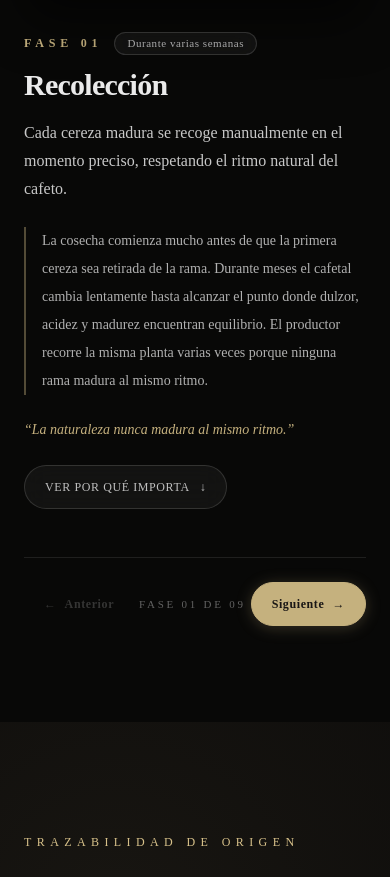
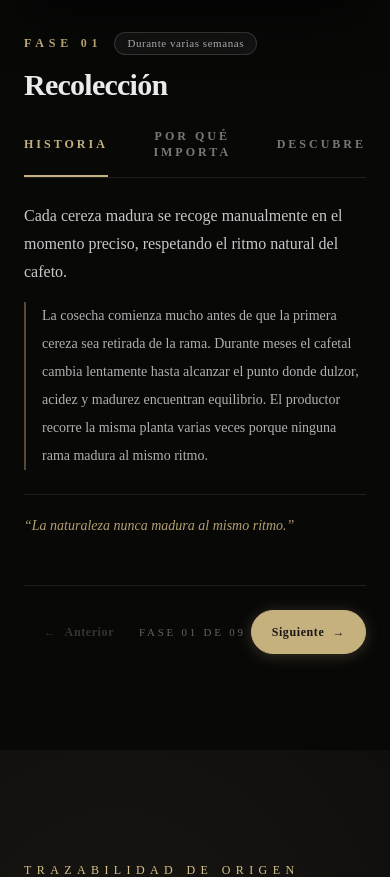
Before and after one commit to LineAge-ttoo/alto-paramo, a Next.js app: page / in a window 390 px wide. Shown: the part 7700-8577 px from the top of the page. Built offline with nearby package versions, Linux system fonts and the light colour scheme.

Commit message:
feat(journey): add interactive editorial process panel

```diff
--- a/components/sections/journey/JourneyViewport.tsx
+++ b/components/sections/journey/JourneyViewport.tsx
@@ -6,10 +6,12 @@ import { motion, AnimatePresence } from "framer-motion";
 import { useJourneyStore } from "./journeyStore";
 import { steps } from "./data";
 
+type JourneyTab = "story" | "importance" | "discovery";
+
 export default function JourneyViewport() {
     const active = useJourneyStore((state) => state.active);
     const setActive = useJourneyStore((state) => state.setActive);
-    const [expanded, setExpanded] = useState(false);
+    const [currentTab, setCurrentTab] = useState<JourneyTab>("story");
 
     const activeStep = steps[active] || steps[0];
     const total = steps.length;
@@ -17,20 +19,20 @@ export default function JourneyViewport() {
     const handlePrev = () => {
         if (active > 0) {
             setActive(active - 1);
-            setExpanded(false);
+            setCurrentTab("story");
         }
     };
 
     const handleNext = () => {
         if (active < total - 1) {
             setActive(active + 1);
-            setExpanded(false);
+            setCurrentTab("story");
         }
     };
 
     const handleSelectStep = (index: number) => {
         setActive(index);
-        setExpanded(false);
+        setCurrentTab("story");
     };
 
     return (
@@ -58,7 +60,7 @@ export default function JourneyViewport() {
                 </div>
             </div>
 
-            {/* Horizontal Step Selector Strip */}
+            {/* Horizontal Step Selector Strip (01 - 09) */}
             <div className="mt-8 overflow-x-auto pb-4 pt-2">
                 <nav
                     aria-label="Selector de fases del proceso"
@@ -71,6 +73,7 @@ export default function JourneyViewport() {
                                 key={step.id}
                                 type="button"
                                 onClick={() => handleSelectStep(index)}
+                                aria-label={`Fase ${step.number}: ${step.title}`}
                                 className={`
                                     group relative flex min-h-[44px] items-center gap-2.5 rounded-full px-4 py-2 text-xs font-semibold tracking-wider transition-all duration-300
                                     ${
@@ -92,7 +95,7 @@ export default function JourneyViewport() {
                 </nav>
             </div>
 
-            {/* Interactive Station Body Stage */}
+            {/* Interactive Observation Stage */}
             <div className="mt-8 grid items-start gap-8 lg:grid-cols-12 lg:gap-12">
                 {/* Active Photograph Column (55-60% width) */}
                 <div className="lg:col-span-7">
@@ -143,7 +146,7 @@ export default function JourneyViewport() {
                     </div>
                 </div>
 
-                {/* Editorial Content Column (40-45% width) */}
+                {/* Editorial Content Column (40-45% width) with Interactive Observation Tabs */}
                 <div className="lg:col-span-5">
                     <AnimatePresence mode="wait">
                         <motion.div
@@ -154,7 +157,7 @@ export default function JourneyViewport() {
                             transition={{ duration: 0.35, ease: "easeOut" }}
                             className="flex flex-col justify-between space-y-6"
                         >
-                            {/* Meta & Title */}
+                            {/* Meta & Phase Title */}
                             <div>
                                 <div className="flex flex-wrap items-center gap-3">
                                     <span className="text-xs font-semibold tracking-[0.40em] text-[#D7C18A]">
@@ -170,79 +173,163 @@ export default function JourneyViewport() {
                                 <h3 className="mt-3 text-3xl font-black tracking-tight text-white sm:text-4xl lg:text-5xl">
                                     {activeStep.title}
                                 </h3>
+                            </div>
 
-                                <p className="mt-4 text-base leading-7 text-white/85 sm:text-lg sm:leading-8">
+                            {/* Observation Tabs Navigation */}
+                            <div
+                                role="tablist"
+                                aria-label="Controles de información del proceso"
+                                className="flex items-center gap-6 border-b border-white/10 pb-3"
+                            >
+                                <button
+                                    type="button"
+                                    role="tab"
+                                    id="journey-tab-story"
+                                    aria-selected={currentTab === "story"}
+                                    aria-controls="journey-tabpanel-story"
+                                    onClick={() => setCurrentTab("story")}
+                                    className={`relative min-h-[38px] pb-1 text-xs font-semibold uppercase tracking-[0.25em] transition-colors ${
+                                        currentTab === "story"
+                                            ? "text-[#D7C18A]"
+                                            : "text-white/50 hover:text-white/80"
+                                    }`}
+                                >
+                                    Historia
+                                    {currentTab === "story" && (
+                                        <motion.div
+                                            layoutId="journeyActiveTabIndicator"
+                                            className="absolute -bottom-3 left-0 right-0 h-[2px] bg-[#D7C18A]"
+                                            transition={{ duration: 0.25, ease: "easeOut" }}
+                                        />
+                                    )}
+                                </button>
+
+                                <button
+                                    type="button"
+                                    role="tab"
+                                    id="journey-tab-importance"
+                                    aria-selected={currentTab === "importance"}
+                                    aria-controls="journey-tabpanel-importance"
+                                    onClick={() => setCurrentTab("importance")}
+                                    className={`relative min-h-[38px] pb-1 text-xs font-semibold uppercase tracking-[0.25em] transition-colors ${
+                                        currentTab === "importance"
+                                            ? "text-[#D7C18A]"
+                                            : "text-white/50 hover:text-white/80"
+                                    }`}
+                                >
+                                    Por qué importa
+                                    {currentTab === "importance" && (
+                                        <motion.div
+                                            layoutId="journeyActiveTabIndicator"
+                                            className="absolute -bottom-3 left-0 right-0 h-[2px] bg-[#D7C18A]"
+                                            transition={{ duration: 0.25, ease: "easeOut" }}
+                                        />
+                                    )}
+                                </button>
+
+                                <button
+                                    type="button"
+                                    role="tab"
+                                    id="journey-tab-discovery"
+                                    aria-selected={currentTab === "discovery"}
+                                    aria-controls="journey-tabpanel-discovery"
+                                    onClick={() => setCurrentTab("discovery")}
+                                    className={`relative min-h-[38px] pb-1 text-xs font-semibold uppercase tracking-[0.25em] transition-colors ${
+                                        currentTab === "discovery"
+                                            ? "text-[#D7C18A]"
+                                            : "text-white/50 hover:text-white/80"
+                                    }`}
+                                >
+                                    Descubre
+                                    {currentTab === "discovery" && (
+                                        <motion.div
+                                            layoutId="journeyActiveTabIndicator"
+                                            className="absolute -bottom-3 left-0 right-0 h-[2px] bg-[#D7C18A]"
+                                            transition={{ duration: 0.25, ease: "easeOut" }}
+                                        />
+                                    )}
+                                </button>
+                            </div>
+
+                            {/* Active Tab Panel Stage */}
+                            <div className="min-h-[170px] sm:min-h-[190px]">
+                                <AnimatePresence mode="wait">
+                                    {currentTab === "story" && (
+                                        <motion.div
+                                            key={`story-${activeStep.id}`}
+                                            id="journey-tabpanel-story"
+                                            role="tabpanel"
+                                            aria-labelledby="journey-tab-story"
+                                            initial={{ opacity: 0, y: 6 }}
+                                            animate={{ opacity: 1, y: 0 }}
+                                            exit={{ opacity: 0, y: -6 }}
+                                            transition={{ duration: 0.28, ease: "easeOut" }}
+                                            className="space-y-4"
+                                        >
+                                            <p className="text-base leading-7 text-white/85 sm:text-lg sm:leading-8">
                                                 {activeStep.description}
                                             </p>
-                            </div>
 
-                            {/* Deep Story Narrative */}
                                             <div className="border-l-2 border-[#D7C18A]/40 pl-4 text-sm leading-7 text-white/75 sm:text-base sm:leading-8">
                                                 <p>{activeStep.story}</p>
                                             </div>
+                                        </motion.div>
+                                    )}
 
-                            {/* Reflection Quote */}
-                            <p className="text-sm italic leading-relaxed text-[#D7C18A] sm:text-base">
-                                “{activeStep.reflection}”
+                                    {currentTab === "importance" && (
+                                        <motion.div
+                                            key={`importance-${activeStep.id}`}
+                                            id="journey-tabpanel-importance"
+                                            role="tabpanel"
+                                            aria-labelledby="journey-tab-importance"
+                                            initial={{ opacity: 0, y: 6 }}
+                                            animate={{ opacity: 1, y: 0 }}
+                                            exit={{ opacity: 0, y: -6 }}
+                                            transition={{ duration: 0.28, ease: "easeOut" }}
+                                            className="rounded-2xl border border-white/10 bg-white/[0.02] p-5 sm:p-6"
+                                        >
+                                            <p className="text-[11px] font-medium uppercase tracking-[0.25em] text-[#D7C18A]">
+                                                Criterio de Calidad
                                             </p>
-
-                            {/* Expandable Key Discoveries Accordion */}
-                            <div>
-                                <button
-                                    type="button"
-                                    onClick={() => setExpanded(!expanded)}
-                                    className="inline-flex min-h-[44px] items-center gap-2.5 rounded-full border border-white/15 bg-white/5 px-5 py-2 text-xs font-medium uppercase tracking-wider text-white/80 backdrop-blur-md transition-all duration-300 hover:border-[#D7C18A]/50 hover:bg-white/10 hover:text-white"
-                                >
-                                    <span>{expanded ? "Ocultar detalles" : "Ver por qué importa"}</span>
-                                    <span
-                                        className={`transition-transform duration-300 ${
-                                            expanded ? "rotate-180" : ""
-                                        }`}
-                                    >
-                                        ↓
-                                    </span>
-                                </button>
-
-                                <AnimatePresence>
-                                    {expanded && (
-                                        <motion.div
-                                            initial={{ opacity: 0, height: 0 }}
-                                            animate={{ opacity: 1, height: "auto" }}
-                                            exit={{ opacity: 0, height: 0 }}
-                                            transition={{ duration: 0.35, ease: "easeInOut" }}
-                                            className="overflow-hidden"
-                                        >
-                                            <div className="mt-4 space-y-4 rounded-2xl border border-white/10 bg-black/40 p-5 backdrop-blur-xl">
-                                                <div className="space-y-1">
-                                                    <p className="text-[10px] font-semibold uppercase tracking-[0.3em] text-[#D7C18A]">
-                                                        ¿Por qué importa?
-                                                    </p>
-                                                    <p className="text-xs sm:text-sm leading-6 text-white/80">
+                                            <p className="mt-3 text-base leading-7 text-white/85 sm:text-lg sm:leading-8">
                                                 {activeStep.importance}
                                             </p>
-                                                </div>
+                                        </motion.div>
+                                    )}
 
+                                    {currentTab === "discovery" && (
+                                        <motion.div
+                                            key={`discovery-${activeStep.id}`}
+                                            id="journey-tabpanel-discovery"
+                                            role="tabpanel"
+                                            aria-labelledby="journey-tab-discovery"
+                                            initial={{ opacity: 0, y: 6 }}
+                                            animate={{ opacity: 1, y: 0 }}
+                                            exit={{ opacity: 0, y: -6 }}
+                                            transition={{ duration: 0.28, ease: "easeOut" }}
+                                            className="space-y-5"
+                                        >
                                             {activeStep.curiosity && (
-                                                    <div className="space-y-1">
-                                                        <p className="text-[10px] font-semibold uppercase tracking-[0.3em] text-[#D7C18A]">
-                                                            Detalle territorial
+                                                <div className="rounded-2xl border border-white/10 bg-white/[0.02] p-5">
+                                                    <p className="text-[11px] font-medium uppercase tracking-[0.25em] text-[#D7C18A]">
+                                                        Detalle Territorial
                                                     </p>
-                                                        <p className="text-xs sm:text-sm leading-6 text-white/80">
+                                                    <p className="mt-2 text-sm sm:text-base leading-7 text-white/80">
                                                         {activeStep.curiosity}
                                                     </p>
                                                 </div>
                                             )}
 
                                             {activeStep.discoveries && activeStep.discoveries.length > 0 && (
-                                                    <div className="space-y-1 pt-1">
-                                                        <p className="text-[10px] font-semibold uppercase tracking-[0.3em] text-[#D7C18A]">
-                                                            Claves del proceso
+                                                <div className="pt-1">
+                                                    <p className="text-[10px] font-semibold uppercase tracking-[0.3em] text-white/50">
+                                                        Claves del Proceso
                                                     </p>
-                                                        <div className="flex flex-wrap gap-1.5 pt-1">
+                                                    <div className="mt-2.5 flex flex-wrap gap-2">
                                                         {activeStep.discoveries.map((disc) => (
                                                             <span
                                                                 key={disc}
-                                                                    className="rounded-full border border-white/10 bg-white/5 px-2.5 py-0.5 text-[11px] text-white/70"
+                                                                className="rounded-full border border-white/10 bg-white/[0.03] px-3.5 py-1 text-xs font-medium text-white/75"
                                                             >
                                                                 {disc}
                                                             </span>
@@ -250,10 +337,16 @@ export default function JourneyViewport() {
                                                     </div>
                                                 </div>
                                             )}
-                                            </div>
                                         </motion.div>
                                     )}
                                 </AnimatePresence>
+                            </div>
+
+                            {/* Permanent Editorial Reflection Quote */}
+                            <div className="border-t border-white/10 pt-5">
+                                <p className="text-sm sm:text-base italic leading-relaxed text-[#D7C18A]/90">
+                                    “{activeStep.reflection}”
+                                </p>
                             </div>
                         </motion.div>
                     </AnimatePresence>
@@ -266,6 +359,7 @@ export default function JourneyViewport() {
                     type="button"
                     onClick={handlePrev}
                     disabled={active === 0}
+                    aria-label="Fase anterior"
                     className={`
                         inline-flex min-h-[44px] items-center gap-2 rounded-full px-5 py-2.5 text-xs sm:text-sm font-semibold tracking-wider transition-all duration-300
                         ${
@@ -287,6 +381,7 @@ export default function JourneyViewport() {
                     type="button"
                     onClick={handleNext}
                     disabled={active === total - 1}
+                    aria-label="Siguiente fase"
                     className={`
                         inline-flex min-h-[44px] items-center gap-2 rounded-full px-5 py-2.5 text-xs sm:text-sm font-semibold tracking-wider transition-all duration-300
                         ${
```
Lines whose indentation alone changed are shown as unchanged.
